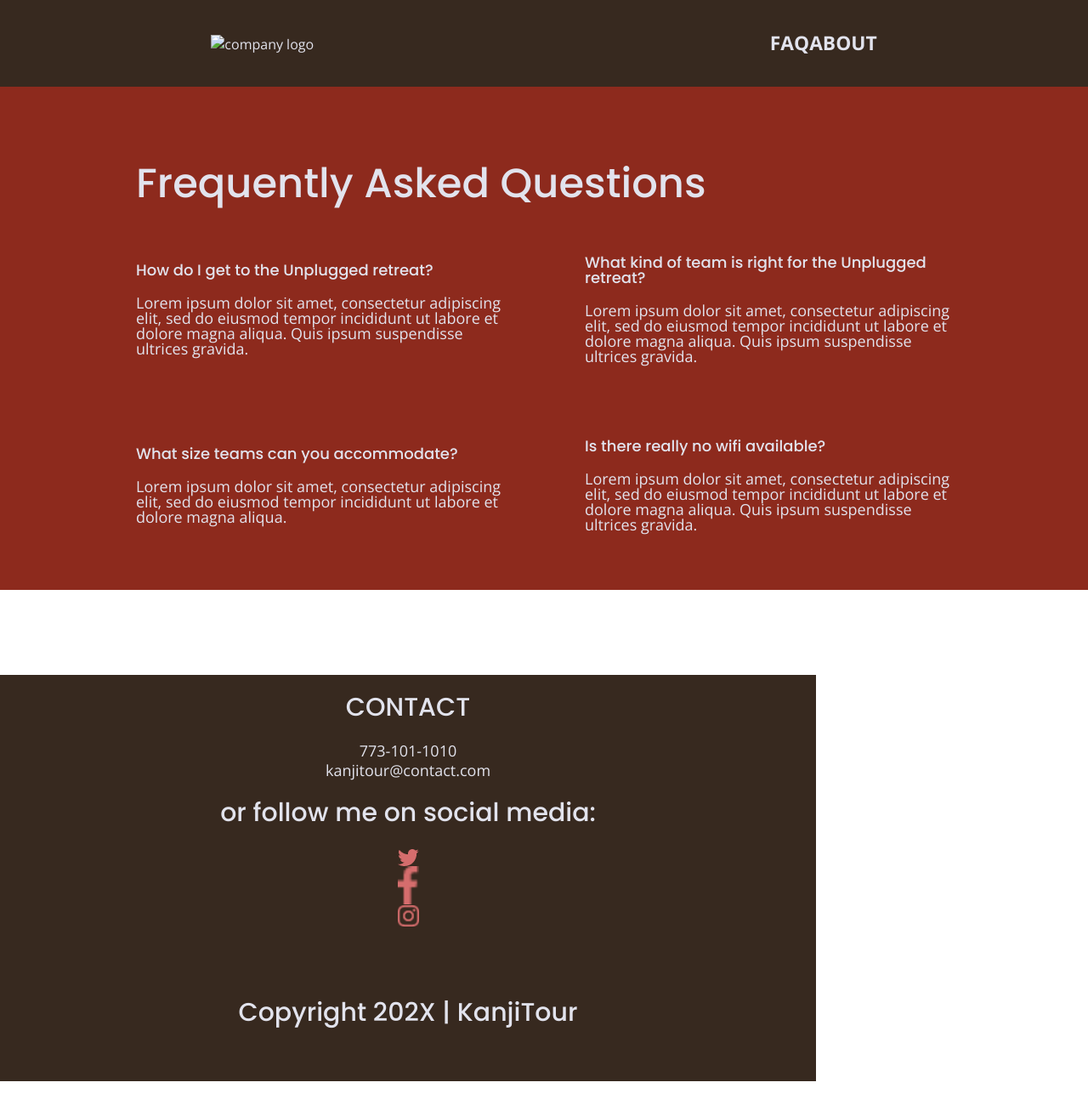
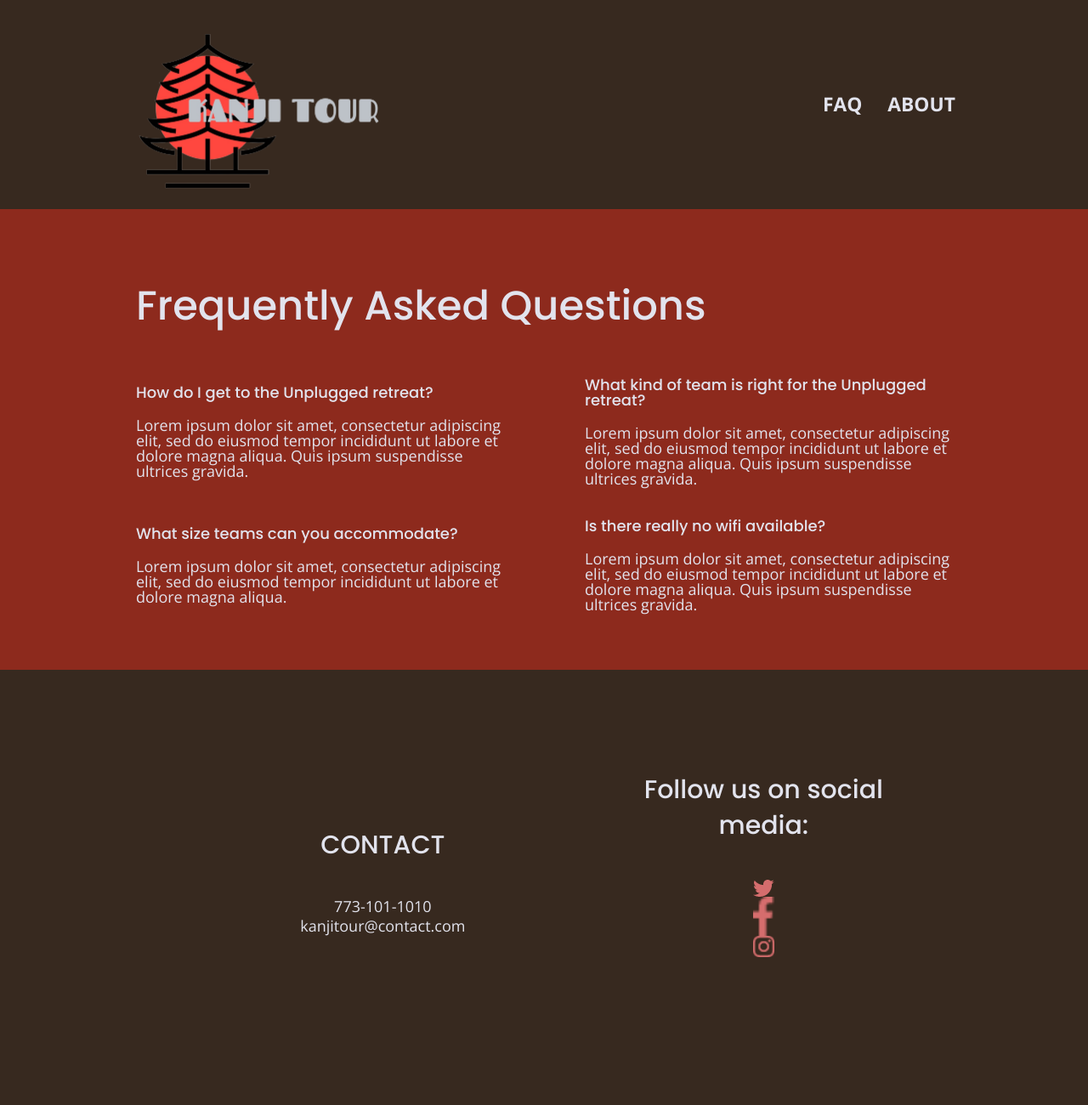
Before and after one commit to ggorit06/coding-websites, a website: page myresponsiveweb/faq/index.html in a window 1280 px wide. Shown: the top 1300 px of the page at 85% size. Drawn offline with nearby package versions, Linux system fonts and the light colour scheme; files whose address does not match are found by name.

Commit message:
updated more codes

```diff
--- a/myresponsiveweb/css/main.css
+++ b/myresponsiveweb/css/main.css
@@ -104,6 +104,11 @@
  font-size: 1.125em;
  font-weight: bold;
  list-style-type: none;
+
+}
+li {
+  padding-right: 30px;
+  margin-right: 20px;
 }
 
 a {
@@ -155,11 +160,7 @@
   margin: 50px 0;
 }
 
-
-.content-wrapper {
-  width: 90%;
-  margin: 50px 0;
-}
+/********* Base Header - Footer Style *******/
 
 header,
 footer {
@@ -224,7 +225,7 @@
 }
 
 footer .content-wrapper {
-  width: 55%;
+  width: 70%;
   margin: 50px 0;
 }
 
@@ -234,6 +235,7 @@
 
 footer .contact {
   margin-bottom: 50px;
+  margin: 0 auto;
 }
 
 footer .social-icons {
@@ -383,6 +385,22 @@
   margin: 0;
 }
 
+.map-container {
+  position: relative;
+  padding-bottom: 75%;
+  height: 0;
+  overflow: hidden;
+
+}
+
+.map-container iframe {
+  position: absolute;
+  top: 0;
+  left: 0;
+  width: 100%;
+  height: 100%;
+
+}
 footer .social {
   display: flex;
   justify-content: space-between;
@@ -405,7 +423,7 @@
 }
 
 .faq .content-wrapper {
-  margin: 50px 0 0 0;
+  margin: 50px 0 50px 0;
   display: flex;
   justify-content: center;
   align-items: center;
@@ -419,7 +437,9 @@
 
 .faq-content {
   margin-bottom: 50px;
+  margin: 0;
 }
+
 footer .contact {
   display: block;
   width: 60%;
@@ -551,6 +571,12 @@
 
   header nav ul {
     justify-content: space-between;
+  }
+
+  header nav ul li {
+    width: 55%;
+    margin-right: auto;
+    padding-right: 30px;
   }
 
   .header-divider {
--- a/myresponsiveweb/faq/index.html
+++ b/myresponsiveweb/faq/index.html
@@ -27,14 +27,16 @@
 
 <body>
   <header>
-    <div class="web-logo"><img
-        src="img/made-in-japan-rounded-rectangles-vector-logo-on-white-background.jpg_s=1024x1024&w=is&k=20&c=OKQMcwtF8kPghsIWv2NJIIdE2WvjlRAIrOwUEcWKqdo=.jpg"
-        alt="company logo"></div>
-    <div class="nav-menu">
+    <div class="content-wrapper">
+      <figure>
+      <a href="#"><img src="img/kanjitour2.png" alt="kanjitour">
+      </a>
+    </figure>
+      <div class="header-divider"></div>
       <nav>
         <ul>
-          <li><a href="index.html">FAQ</a></li>
-          <li><a href="../about/index.html">About</a></li>
+          <li><a href="faq/index.html" target="_blank" rel="noopener">FAQ</a></li>
+          <li><a href="about/index.html" target="_blank" rel="noopener">About</a></li>
         </ul>
       </nav>
     </div>
@@ -67,14 +69,19 @@
     <!-- faq content wrapper ends -->
   </main>
 
-  <footer class="content-wrapper">
+  <footer>
+    <div class="content-wrapper">
+      <div class="footer-content">
       <div class="contact">
-      <h3>CONTACT</h3>
+        <h4>CONTACT</h4>
+        <address>
           <p>773-101-1010<br>
-        kanjitour@contact.com</p>
+            kanjitour@contact.com
+          </p>
+        </address>
       </div>
       <div class="social">
-      <h3 id="social-header">or follow me on social media:</h3>
+        <h4>Follow us on social media:</h4>
         <div social-icons>
           <p>
             <a href="https://twitter.com/home" target="_blank"><img src="img/twitter.png" alt="Twitter-icon"></a>
@@ -86,9 +93,9 @@
           <p>
             <a href="https://instagram.com/home" target="_blank"><img src="img/instagram.png" alt="instagram-icon"></a>
           </p>
-
         </div>
-
+      </div>
+    </div>
     </div>
     <div class="copyright">
       <h4>Copyright 202X | KanjiTour</h4>
```
Also changed, not shown: myresponsiveweb/about/index.html (+26 -10 lines), myresponsiveweb/index.html (+5 -4 lines), myresponsiveweb/img/familyicon.svg.svg (deleted), myresponsiveweb/img/japanese-temple-vector-icon-illustration-stock-illustration-asia-japan-ancient-architecture.jpg_s=1024x1024&w=is&k=20&c=nPv5rde_ZUB-G1wRjBn4b14QdkakGjLJ4qQYi8ictOk=.jpg (deleted), myresponsiveweb/img/kanjitour2.png (added), myresponsiveweb/img/noodleicon.svg.svg (deleted), myresponsiveweb/img/onsenmicon.svg.svg (deleted), myresponsiveweb/img/samuraiicon.svg.svg (deleted), myresponsiveweb/img/shrineicon.svg.svg (deleted), myresponsiveweb/img/sumoicon.svg.svg (deleted). Lines whose indentation alone changed are shown as unchanged.
